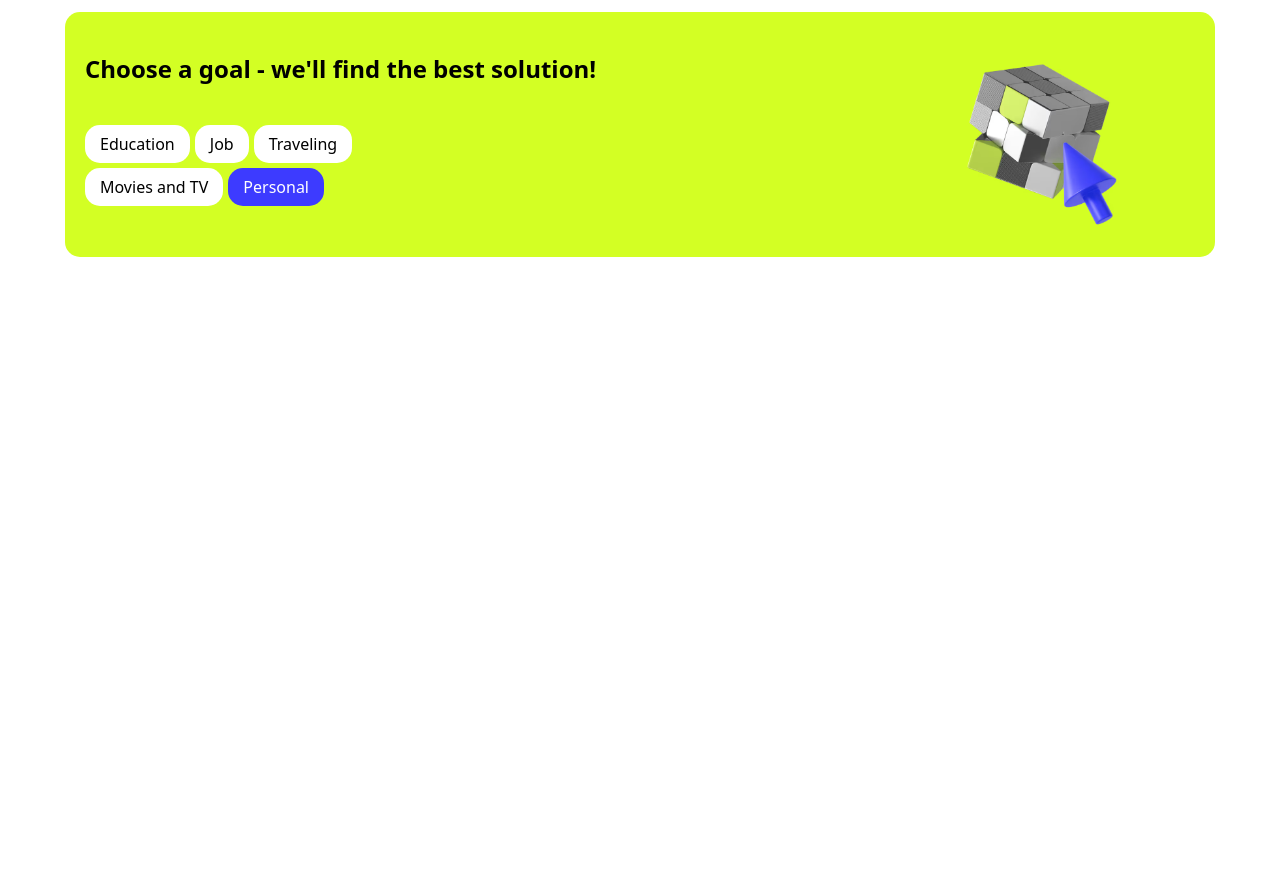
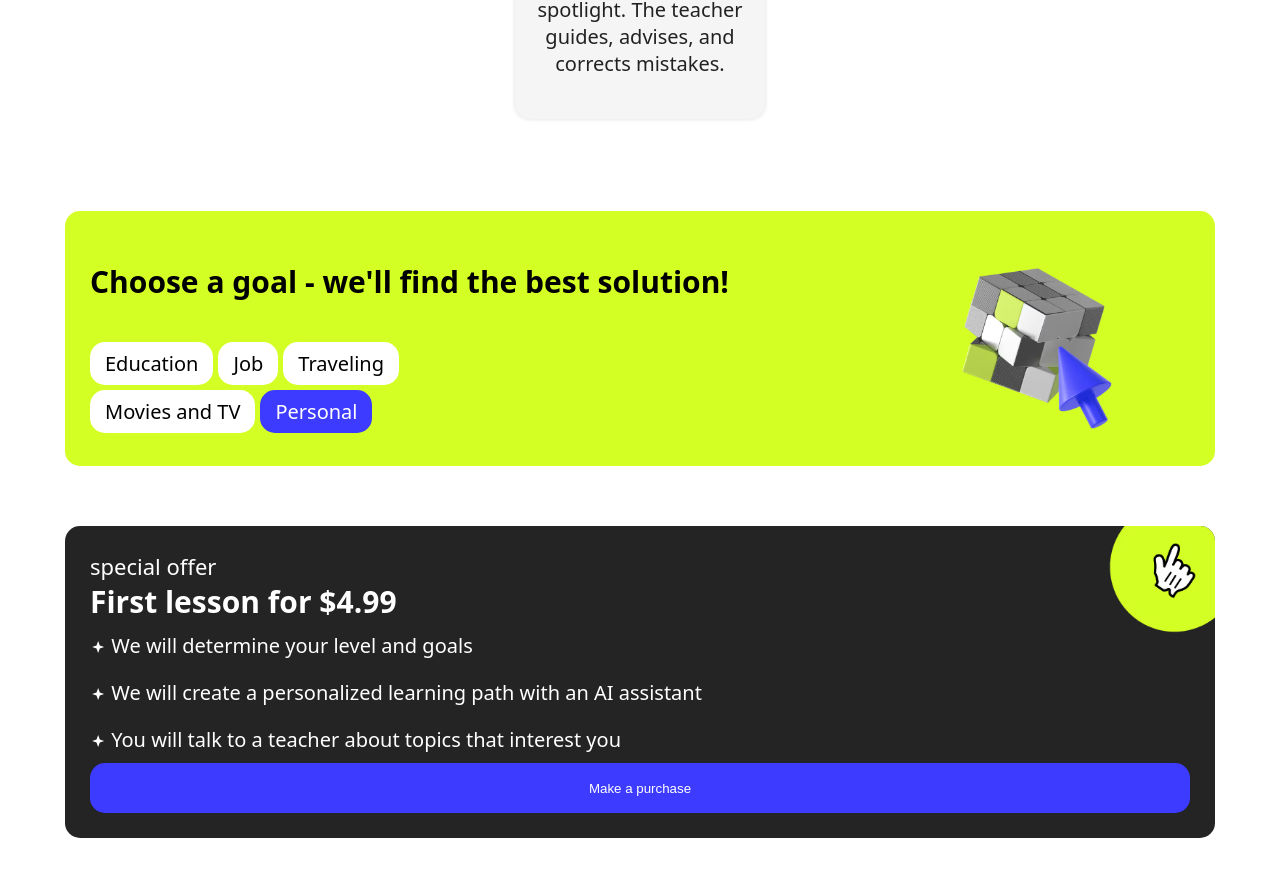
Before and after one commit to ArturrrZ/Language-School, a React (Vite) app: page / in a window 1280 px wide. Shown: the part 1817-2694 px from the top of the page. Before the commit the page ends 2074 px from the top, so only its background shows below. Built offline with nearby package versions, Linux system fonts and the light colour scheme; a web font is replaced by a local one.

Commit message:
feat: add SpecialOfferSection component with styling and functionality refactor: update ChooseGoalSection and ApplyFixed components for improved state management

```diff
--- a/src/components/HomePage/ApplyFixed/ApplyFixed.tsx
+++ b/src/components/HomePage/ApplyFixed/ApplyFixed.tsx
@@ -25,6 +25,7 @@ function ApplyFixed({apply,setApply}: Props) {
 
         // reset controlled checkboxes
         setTerms(false)
+        setApply({...apply, display:false})
       }
       function handleClickButton() {
         alert('Redirect to Telegram')
--- a/src/components/HomePage/ChooseGoalSection/ChooseGoalSection.css
+++ b/src/components/HomePage/ChooseGoalSection/ChooseGoalSection.css
@@ -5,9 +5,7 @@
     box-sizing: border-box;
     border-radius: 15px;
 }
-.choose-goal-section-header{
-    font-weight: 600;
-}
+
 .choose-goal-list{
     margin-top: 40px;
     display: flex;
@@ -41,6 +39,7 @@
     #choose-goal-section{
         display: grid;
         grid-template-columns: 60% auto;
+        padding: 25px;
     }
 
     .choose-goal-img{
--- a/src/components/HomePage/ChooseGoalSection/ChooseGoalSection.tsx
+++ b/src/components/HomePage/ChooseGoalSection/ChooseGoalSection.tsx
@@ -20,7 +20,7 @@ function ChooseGoalSection({setApply}: Props) {
   return (
     <section id='choose-goal-section'>
       <div className="choose-goal-left">
-        <h2 className="choose-goal-section-header">Choose a goal - we'll find the best solution!</h2>
+        <h2 className="choose-goal-section-header sH">Choose a goal - we'll find the best solution!</h2>
         <div className="choose-goal-list">
           {goals.map((g, i) => (
            <div onClick={()=>{setApply({display:true, title:g.title, text:g.text})}} className="choose-goal-box" id={g.title} key={g.title + i}>
--- /dev/null
+++ b/src/components/HomePage/SpecialOfferSection/SpecialOfferSection.css
@@ -0,0 +1,56 @@
+.special-offer{
+    background-color: rgb(36, 36, 36);
+    width:100%;
+    /* padding: 0px 0px 20px 20px; */
+    padding: 20px;
+    box-sizing: border-box;
+    border-radius: 15px;
+    margin: 60px 0px;
+    position: relative;
+    /* overflow:visible; */
+    overflow:hidden;
+}
+.special-offer-main{
+    color:var(--whit);
+    display:flex;
+    flex-direction: column;
+    /* justify-content: space-between; */
+}
+.special-offer-pointer{
+    position: absolute;
+    width: 140px;
+    top: -30px;
+    right: -40px;
+}
+.special-offer-header2{
+    font-size: 1.1rem;
+    font-weight: 500;
+}
+.special-offer-header{
+
+}
+.special-offer-li{
+    margin: 10px 0px;
+}
+.special-offer-purchase{
+    height: 50px;
+    background-color: var(--purp);
+    color:var(--whit);
+    border:none;
+    border-radius: 15px;
+}
+.special-offer-purchase:hover{
+    cursor:pointer;
+    background-color: var(--blac);
+}
+@media screen and (min-width:768px){
+    .special-offer-pointer{
+    width:180px;
+    top: -50px;
+    right:-50px;
+}
+
+  .special-offer{
+    padding: 25px;
+  }
+}
--- /dev/null
+++ b/src/components/HomePage/SpecialOfferSection/SpecialOfferSection.tsx
@@ -0,0 +1,38 @@
+import React from 'react'
+import './SpecialOfferSection.css'
+import type { ApplyType } from '../../../types'
+import pointer from '../../../assets/pointer.avif'
+import TelegramIcon from '@mui/icons-material/Telegram'
+
+type Props = {
+    setApply: (applyValue: ApplyType)=>void,
+}
+
+function SpecialOfferSection({setApply}: Props) {
+  return (
+    <section className='special-offer'>
+        <img src={pointer} alt='pointer' className='special-offer-pointer'/>
+        <div className="special-offer-main">
+            <span className='special-offer-header2'>special offer</span>
+            <span className='special-offer-header sH'>First lesson for $4.99</span>
+            <div className='special-offer-li'>
+                <svg xmlns="http://www.w3.org/2000/svg" width="16" height="12" fill="none" viewBox="0 0 16 15"><path fill="#ffffffff" d="m8.193 0 2.026 5.474L15.693 7.5 10.22 9.526 8.193 15 6.168 9.526.693 7.5l5.475-2.026z"></path></svg>
+                <span>    We will determine your level and goals</span>
+            </div>
+            <div className='special-offer-li'>
+                <svg xmlns="http://www.w3.org/2000/svg" width="16" height="12" fill="none" viewBox="0 0 16 15"><path fill="#ffffffff" d="m8.193 0 2.026 5.474L15.693 7.5 10.22 9.526 8.193 15 6.168 9.526.693 7.5l5.475-2.026z"></path></svg>
+                <span>    We will create a personalized learning path with an AI assistant</span>
+            </div>
+            <div className='special-offer-li'>
+                <svg xmlns="http://www.w3.org/2000/svg" width="16" height="12" fill="none" viewBox="0 0 16 15"><path fill="#ffffffff" d="m8.193 0 2.026 5.474L15.693 7.5 10.22 9.526 8.193 15 6.168 9.526.693 7.5l5.475-2.026z"></path></svg>
+                <span>    You will talk to a teacher about topics that interest you</span>
+            </div>
+            <button className='special-offer-purchase' onClick={()=>{setApply({display:true, title:'Everyone', text:'First lesson for $4.99. Try it out!'})}}>
+                Make a purchase
+            </button>
+        </div>
+    </section>
+  )
+}
+
+export default SpecialOfferSection
--- a/src/index.css
+++ b/src/index.css
@@ -19,3 +19,18 @@ body {
   margin: 0;
   background-color: var(--bg);
 }
+
+html {
+  font-size: 16px; /* Sets the base size; 1rem = 16px */
+}
+
+.sH {
+    font-weight: 600;
+    font-size: 1.5rem;
+}
+
+@media screen and (min-width: 768px) {
+  html {
+    font-size: 20px;
+  }
+}
--- a/src/pages/HomePage.tsx
+++ b/src/pages/HomePage.tsx
@@ -4,6 +4,8 @@ import GroupSection from '../components/HomePage/GroupSection/GroupSection';
 import ChooseGoalSection from '../components/HomePage/ChooseGoalSection/ChooseGoalSection';
 import type {ApplyType} from '../types.ts'
 import ApplyFixed from '../components/HomePage/ApplyFixed/ApplyFixed.tsx';
+import SpecialOfferSection from '../components/HomePage/SpecialOfferSection/SpecialOfferSection.tsx';
+
 
 type Props = {}
 
@@ -19,6 +21,7 @@ function HomePage({}: Props) {
       <GroupSection />
       <ChooseGoalSection setApply={setApply}/>
       <ApplyFixed apply={apply} setApply={setApply}/>
+      <SpecialOfferSection setApply={setApply}/>
     </>
   )
 }
```
Also changed, not shown: src/assets/pointer.avif (added).
